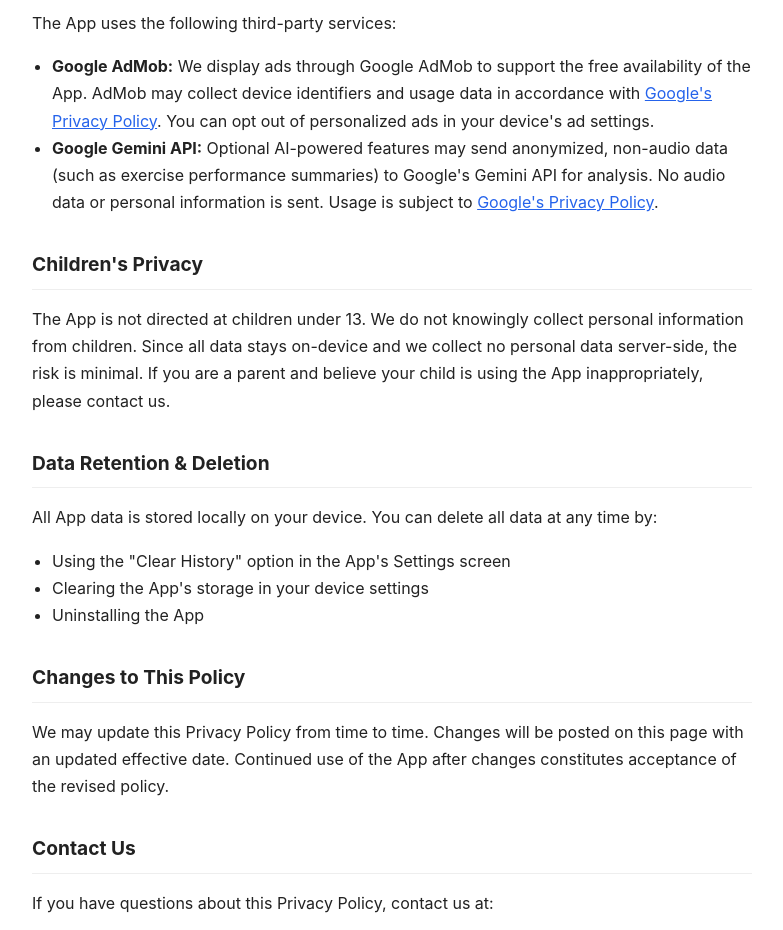
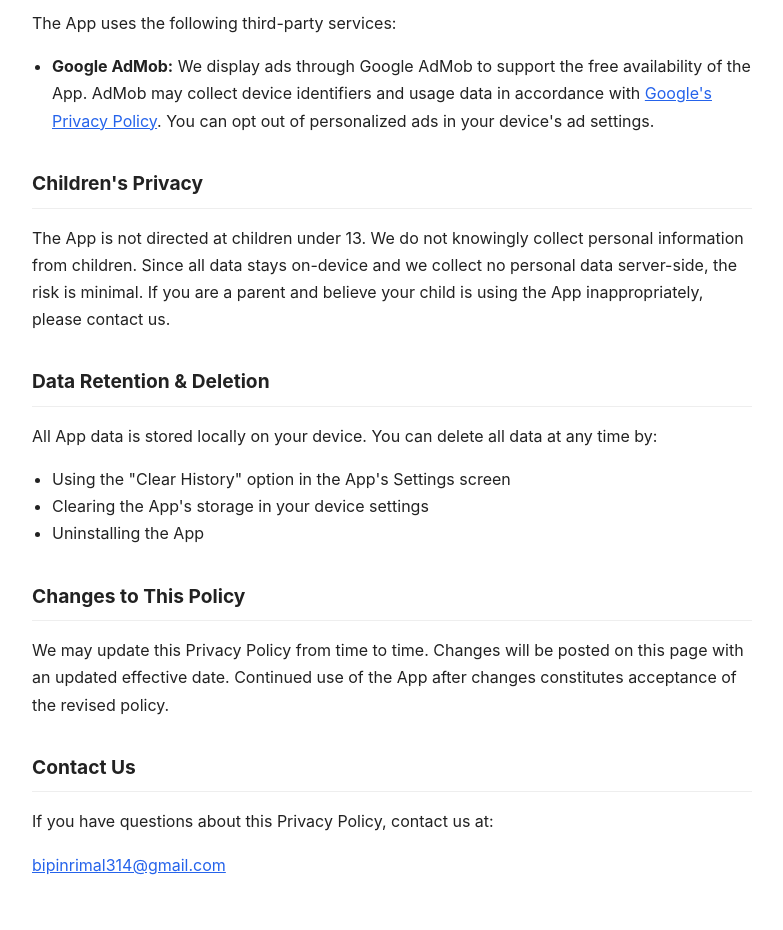
Before and after one commit to BipinRimal314/privacy_policy, a plain HTML site: page index.html in a window 1280 px wide. Shown: the part 1380-2310 px from the top of the page, without its empty margins (248-1031 px from the left). Drawn offline with Linux system fonts and the light colour scheme.

Commit message:
Remove mention of Google Gemini API from privacy policy

```diff
--- a/index.html
+++ b/index.html
@@ -61,7 +61,6 @@
 
 <ul>
   <li><strong>Google AdMob:</strong> We display ads through Google AdMob to support the free availability of the App. AdMob may collect device identifiers and usage data in accordance with <a href="https://policies.google.com/privacy" target="_blank">Google's Privacy Policy</a>. You can opt out of personalized ads in your device's ad settings.</li>
-  <li><strong>Google Gemini API:</strong> Optional AI-powered features may send anonymized, non-audio data (such as exercise performance summaries) to Google's Gemini API for analysis. No audio data or personal information is sent. Usage is subject to <a href="https://policies.google.com/privacy" target="_blank">Google's Privacy Policy</a>.</li>
 </ul>
 
 <h2>Children's Privacy</h2>
```
